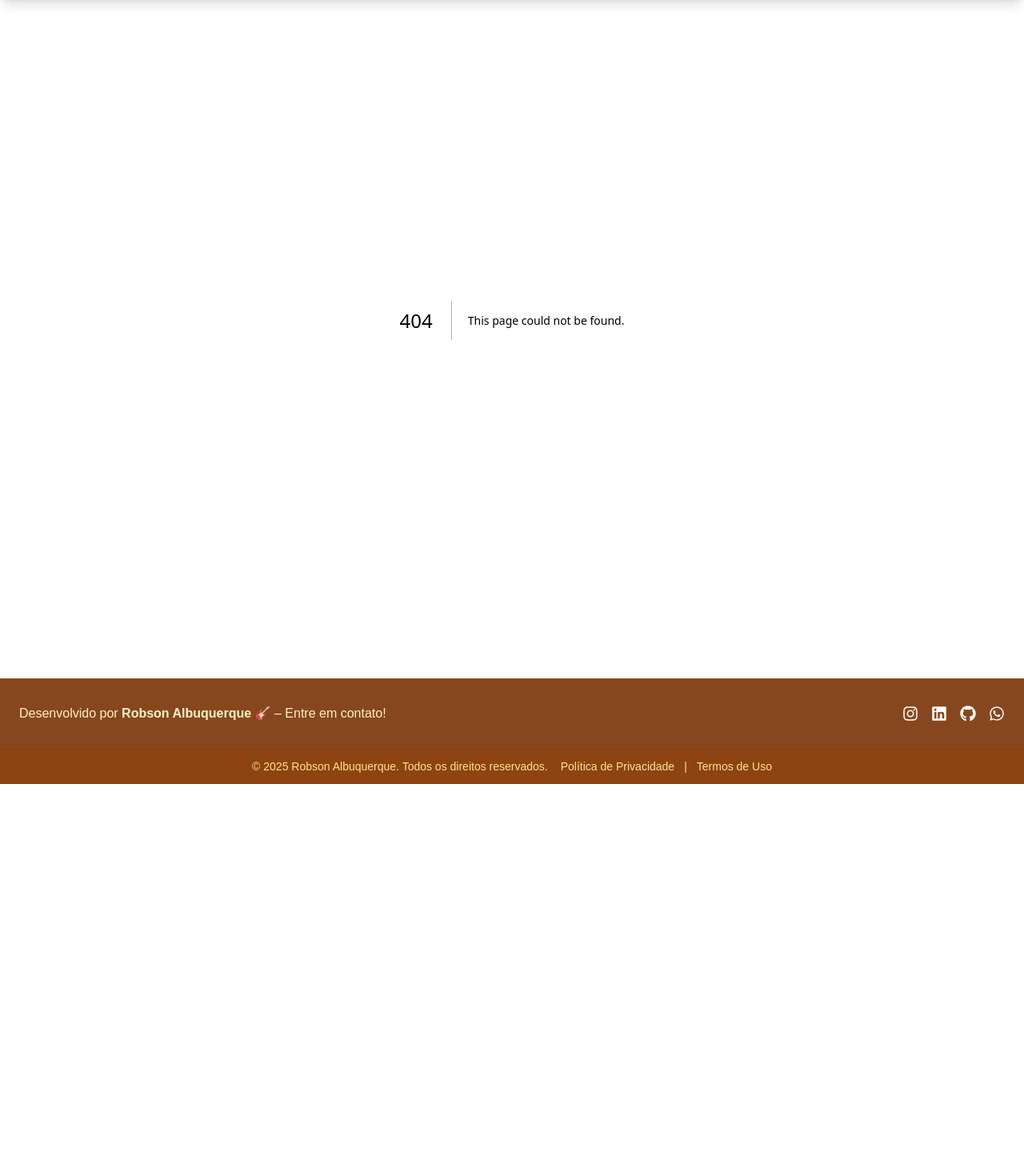
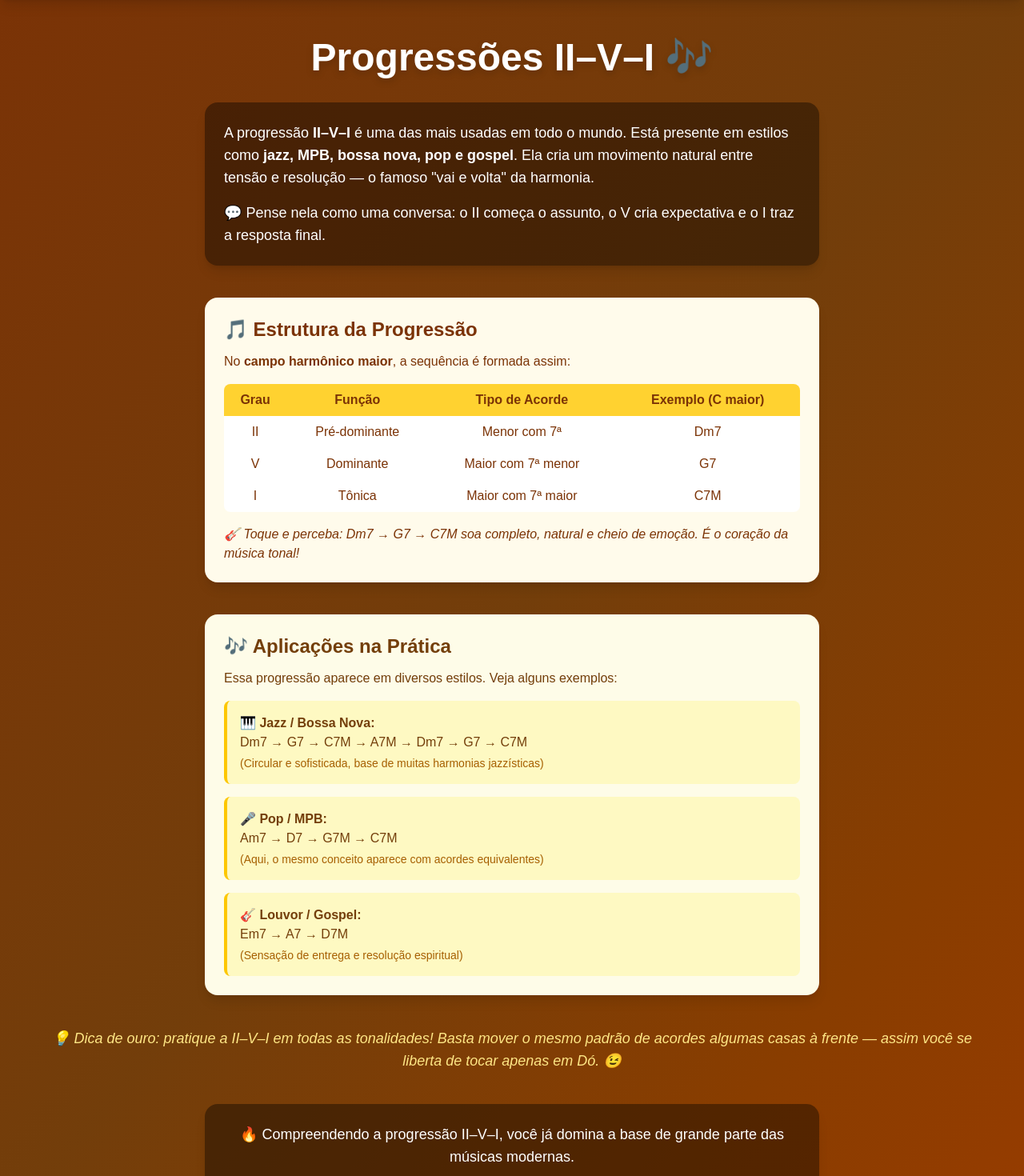
Before and after one commit to robsonalbuquerquedev/learningguitar, a Next.js app: page /progressoes-II-V-I in a window 1280 px wide. Before the commit this address had no page. Shown: the part 80-1550 px from the top of the page at 80% size. Before the commit the page ends 1060 px from the top, so only its background shows below. Built offline with nearby package versions, Linux system fonts and the light colour scheme.

Commit message:
feat: adicionar rota progressoes-II-V-I

```diff
--- /dev/null
+++ b/src/app/progressoes-II-V-I/page.tsx
@@ -0,0 +1,133 @@
+"use client";
+
+import { motion } from "framer-motion";
+
+export default function ProgressoesII_V_I() {
+    return (
+        <main className="min-h-screen bg-gradient-to-br from-amber-900 via-yellow-900 to-amber-800 text-white p-6 sm:p-12">
+            {/* Título */}
+            <motion.h1
+                initial={{ opacity: 0, y: -30 }}
+                animate={{ opacity: 1, y: 0 }}
+                transition={{ duration: 0.8 }}
+                className="text-4xl sm:text-5xl font-extrabold text-center mb-8 drop-shadow-lg"
+            >
+                Progressões II–V–I 🎶
+            </motion.h1>
+
+            {/* Introdução */}
+            <motion.section
+                initial={{ opacity: 0 }}
+                animate={{ opacity: 1 }}
+                transition={{ duration: 1 }}
+                className="max-w-3xl mx-auto bg-black/40 p-6 rounded-2xl shadow-lg mb-10 text-lg"
+            >
+                <p className="mb-4">
+                    A progressão <strong>II–V–I</strong> é uma das mais usadas em todo o
+                    mundo. Está presente em estilos como <strong>jazz, MPB, bossa nova,
+                        pop e gospel</strong>. Ela cria um movimento natural entre tensão e
+                    resolução — o famoso &quot;vai e volta&quot; da harmonia.
+                </p>
+                <p>
+                    💬 Pense nela como uma conversa: o II começa o assunto, o V cria
+                    expectativa e o I traz a resposta final.
+                </p>
+            </motion.section>
+
+            {/* Estrutura teórica */}
+            <section className="max-w-3xl mx-auto bg-amber-50 text-amber-900 p-6 rounded-2xl shadow-lg mb-10">
+                <h2 className="text-2xl font-bold mb-3">🎵 Estrutura da Progressão</h2>
+                <p className="mb-4">
+                    No <strong>campo harmônico maior</strong>, a sequência é formada assim:
+                </p>
+
+                <table className="w-full text-center border-collapse bg-white rounded-lg overflow-hidden text-sm sm:text-base">
+                    <thead className="bg-amber-300 text-amber-900">
+                        <tr>
+                            <th className="p-2">Grau</th>
+                            <th className="p-2">Função</th>
+                            <th className="p-2">Tipo de Acorde</th>
+                            <th className="p-2">Exemplo (C maior)</th>
+                        </tr>
+                    </thead>
+                    <tbody>
+                        <tr>
+                            <td className="p-2">II</td>
+                            <td className="p-2">Pré-dominante</td>
+                            <td className="p-2">Menor com 7ª</td>
+                            <td className="p-2">Dm7</td>
+                        </tr>
+                        <tr>
+                            <td className="p-2">V</td>
+                            <td className="p-2">Dominante</td>
+                            <td className="p-2">Maior com 7ª menor</td>
+                            <td className="p-2">G7</td>
+                        </tr>
+                        <tr>
+                            <td className="p-2">I</td>
+                            <td className="p-2">Tônica</td>
+                            <td className="p-2">Maior com 7ª maior</td>
+                            <td className="p-2">C7M</td>
+                        </tr>
+                    </tbody>
+                </table>
+
+                <p className="mt-4 italic">
+                    🎸 Toque e perceba: Dm7 → G7 → C7M soa completo, natural e cheio de
+                    emoção. É o coração da música tonal!
+                </p>
+            </section>
+
+            {/* Aplicações práticas */}
+            <section className="max-w-3xl mx-auto bg-yellow-50 text-yellow-900 p-6 rounded-2xl shadow-lg mb-10">
+                <h2 className="text-2xl font-bold mb-3">🎶 Aplicações na Prática</h2>
+                <p className="mb-4">
+                    Essa progressão aparece em diversos estilos. Veja alguns exemplos:
+                </p>
+
+                <div className="space-y-4">
+                    <div className="bg-yellow-100 border-l-4 border-yellow-400 p-4 rounded-lg">
+                        <p className="font-semibold">🎹 Jazz / Bossa Nova:</p>
+                        <p>Dm7 → G7 → C7M → A7M → Dm7 → G7 → C7M</p>
+                        <p className="text-sm text-yellow-700 mt-1">
+                            (Circular e sofisticada, base de muitas harmonias jazzísticas)
+                        </p>
+                    </div>
+
+                    <div className="bg-yellow-100 border-l-4 border-yellow-400 p-4 rounded-lg">
+                        <p className="font-semibold">🎤 Pop / MPB:</p>
+                        <p>Am7 → D7 → G7M → C7M</p>
+                        <p className="text-sm text-yellow-700 mt-1">
+                            (Aqui, o mesmo conceito aparece com acordes equivalentes)
+                        </p>
+                    </div>
+
+                    <div className="bg-yellow-100 border-l-4 border-yellow-400 p-4 rounded-lg">
+                        <p className="font-semibold">🎸 Louvor / Gospel:</p>
+                        <p>Em7 → A7 → D7M</p>
+                        <p className="text-sm text-yellow-700 mt-1">
+                            (Sensação de entrega e resolução espiritual)
+                        </p>
+                    </div>
+                </div>
+            </section>
+
+            {/* Transição / Dica final */}
+            <div className="my-10 text-center">
+                <p className="text-lg italic text-amber-200">
+                    💡 Dica de ouro: pratique a II–V–I em todas as tonalidades!
+                    Basta mover o mesmo padrão de acordes algumas casas à frente — assim
+                    você se liberta de tocar apenas em Dó. 😉
+                </p>
+            </div>
+
+            {/* Fechamento */}
+            <section className="max-w-3xl mx-auto text-center text-lg bg-black/40 p-6 rounded-2xl shadow-lg">
+                <p className="mb-3">
+                    🔥 Compreendendo a progressão II–V–I, você já domina a base de grande
+                    parte das músicas modernas.
+                </p>
+            </section>
+        </main>
+    );
+}
```
